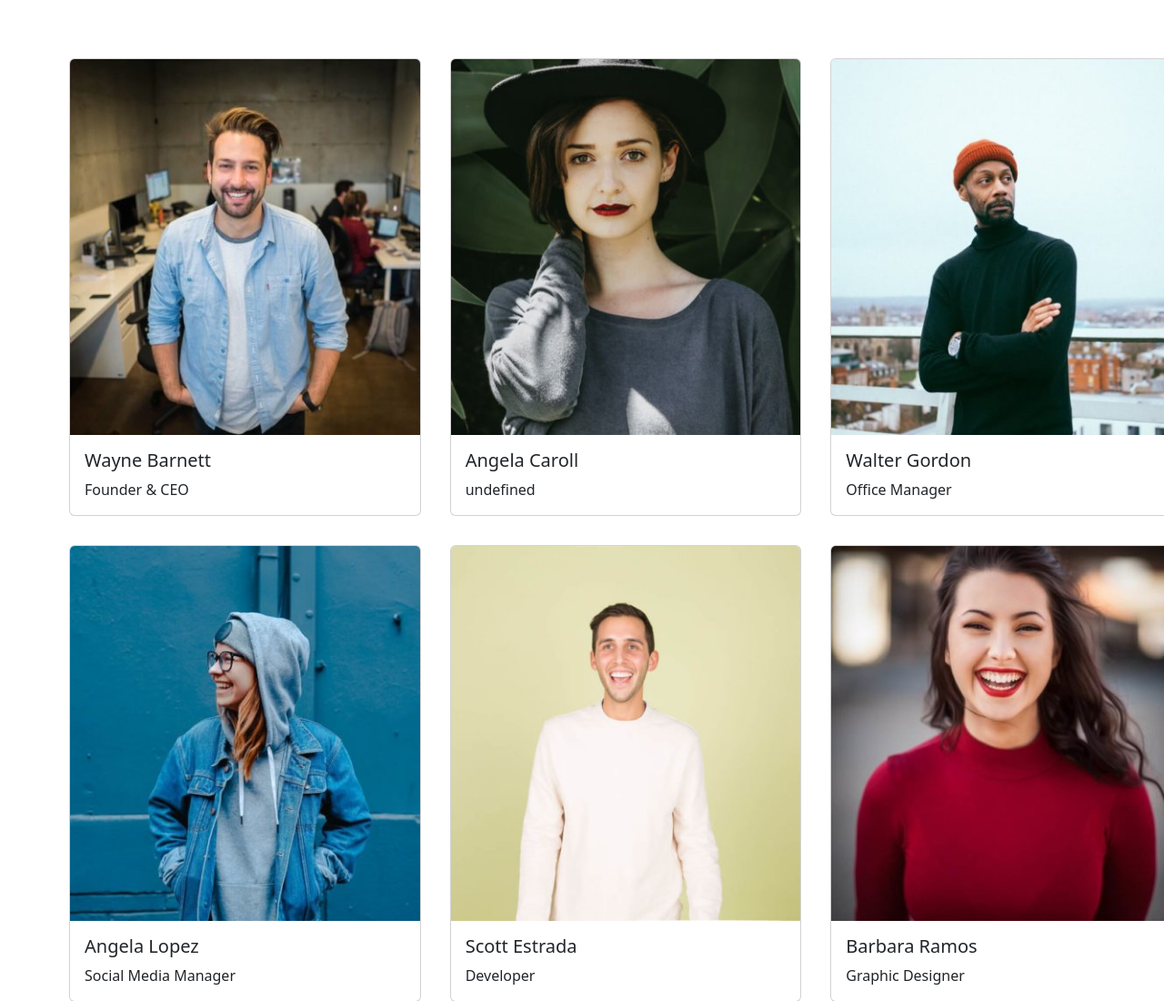
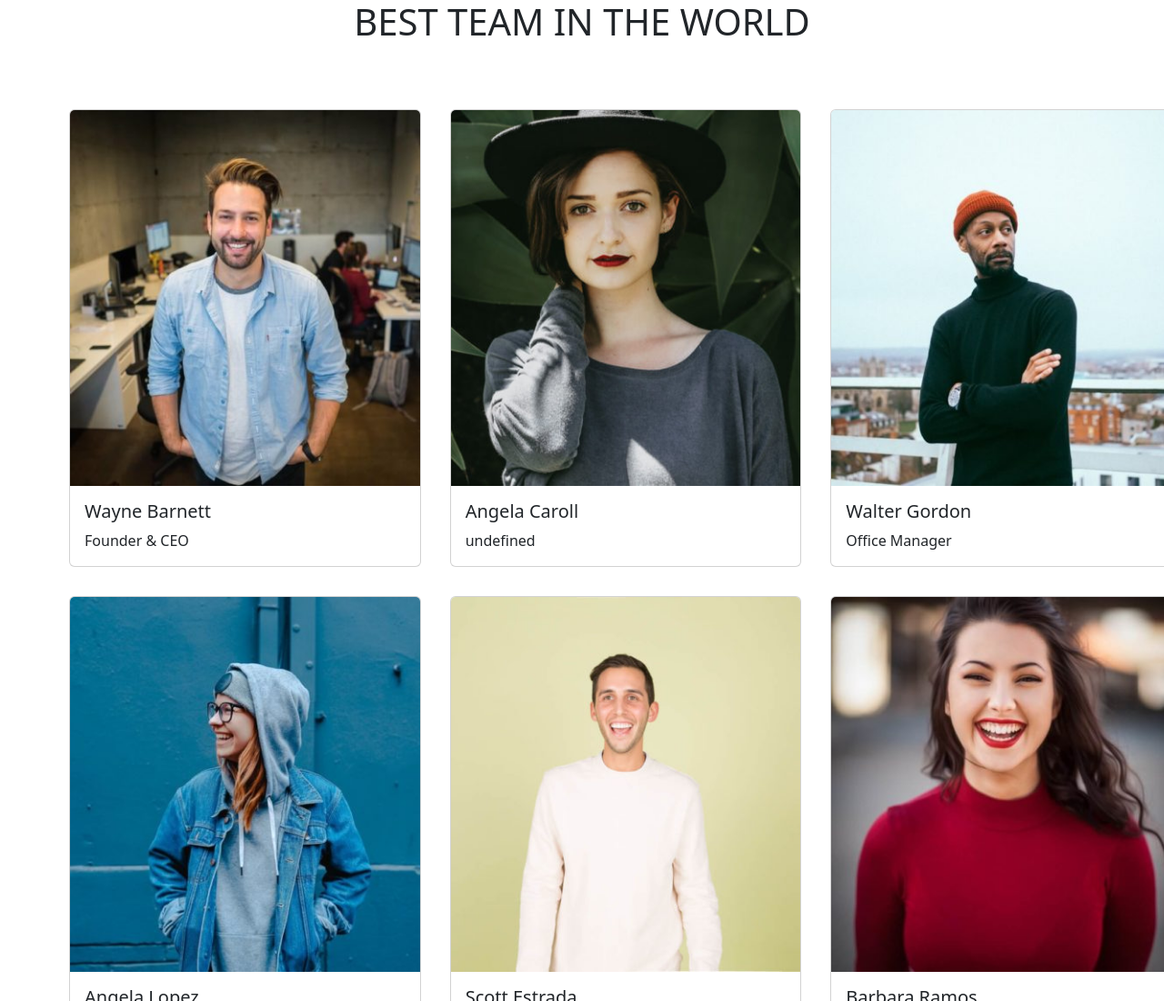
Before and after one commit to Andreaboldrin97/js-our-team, a plain HTML site: page index.html in a window 1280 px wide. Shown: the top 1100 px of the page at 91% size. Drawn offline with nearby package versions, Linux system fonts and the light colour scheme.

Commit message:
add h1 in html

```diff
--- a/index.html
+++ b/index.html
@@ -12,7 +12,8 @@
 <body>
     <main class="container-fluid">
         <div class="row">
-            <div class="col-12 d-flex flex-wrap m-5" id="card">
+            <h1 class="text-center">BEST TEAM IN THE WORLD</h1>
+            <div class="col-12 d-flex flex-wrap m-5 justify-content-center" id="card">
             </div>
         </div>
     </main>
```
